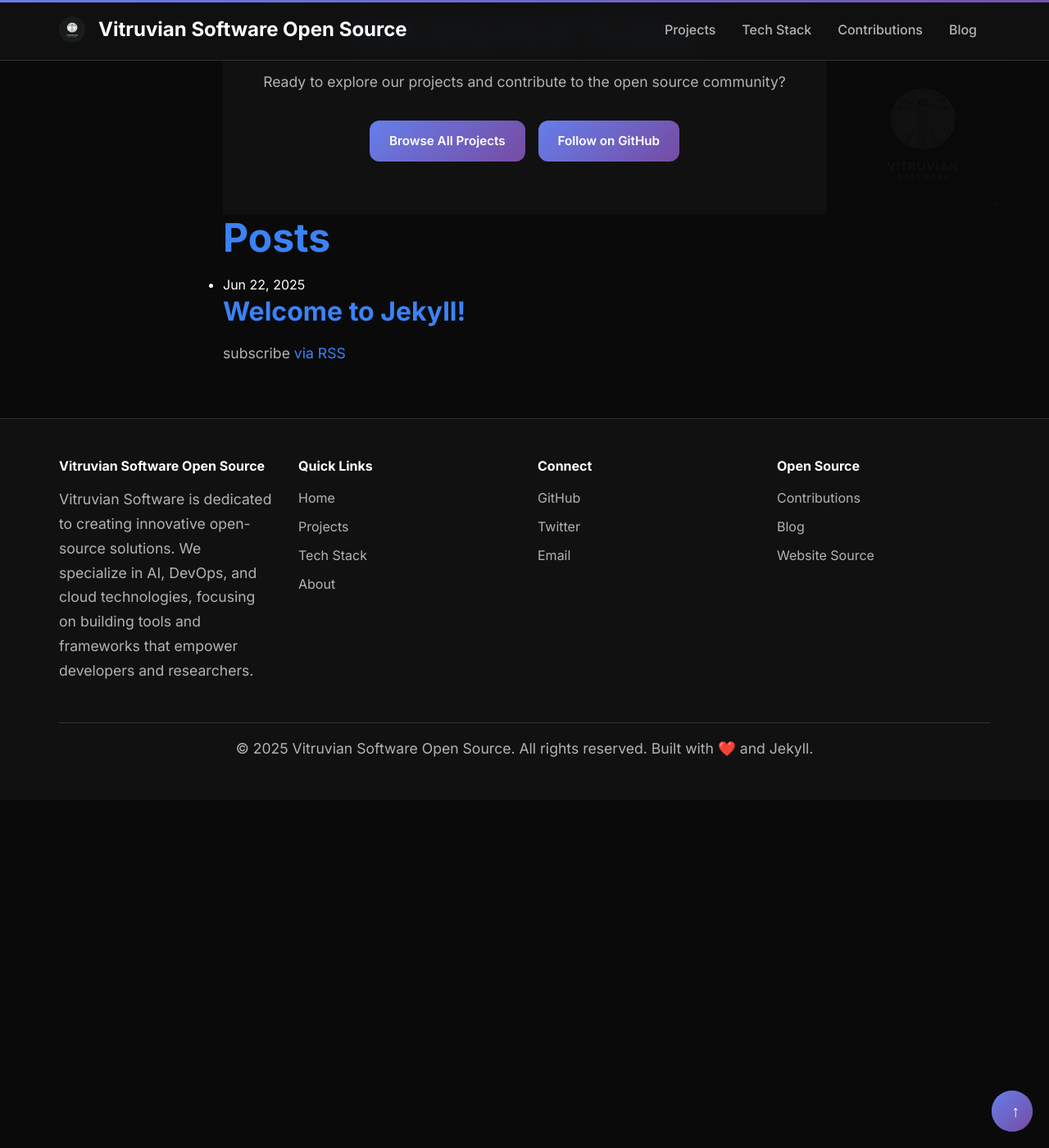
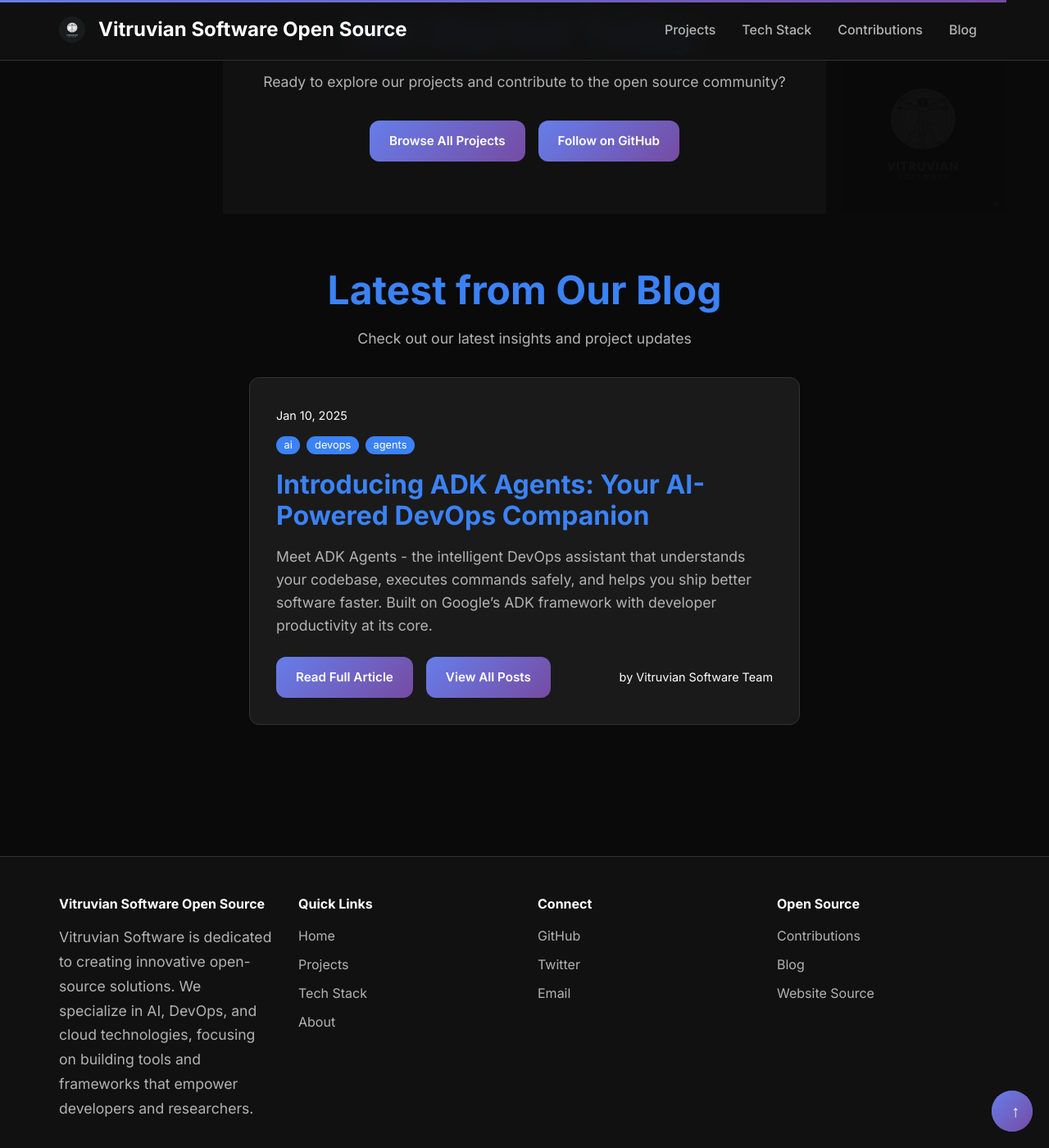
Before and after one commit to BlueCentre/site, a Jekyll site: the page built from index.markdown, in a window 1280 px wide and 1400 px high, scrolled down 2591 px. Shown: the whole window at 82% size. Built offline with Jekyll 4.4.1, drawn with Linux system fonts in a browser that asks for light colours.

Commit message:
Blog update

````diff
--- a/_layouts/home.html
+++ b/_layouts/home.html
@@ -6,25 +6,51 @@ layout: default
   {{ content }}
 
   {%- if site.posts.size > 0 -%}
-    <h2 class="post-list-heading">{{ page.list_title | default: "Posts" }}</h2>
-    <ul class="post-list">
-      {%- for post in site.posts -%}
-      <li>
-        {%- assign date_format = site.minima.date_format | default: "%b %-d, %Y" -%}
-        <span class="post-meta">{{ post.date | date: date_format }}</span>
-        <h3>
-          <a class="post-link" href="{{ post.url | relative_url }}">
-            {{ post.title | escape }}
-          </a>
-        </h3>
-        {%- if site.show_excerpts -%}
-          {{ post.excerpt }}
-        {%- endif -%}
-      </li>
-      {%- endfor -%}
-    </ul>
+    <div class="content-section">
+      <div class="wrapper">
+        <h2 class="text-center">Latest from Our Blog</h2>
+        <p class="text-center mb-2">Check out our latest insights and project updates</p>
 
-    <p class="rss-subscribe">subscribe <a href="{{ '/feed.xml' | relative_url }}">via RSS</a></p>
+        {%- assign latest_post = site.posts.first -%}
+        <div style="max-width: 800px; margin: 2rem auto;">
+          <article class="card fade-in-up">
+            <div style="display: flex; justify-content: space-between; align-items: flex-start; margin-bottom: 1rem;">
+              <div>
+                {%- assign date_format = site.minima.date_format | default: "%b %-d, %Y" -%}
+                <span class="post-meta" style="color: var(--text-muted); font-size: 0.9rem;">{{ latest_post.date | date: date_format }}</span>
+                <div style="margin-top: 0.5rem;">
+                  {%- if latest_post.categories.size > 0 -%}
+                    {%- for category in latest_post.categories limit: 3 -%}
+                      <span style="background: var(--primary-accent); color: white; padding: 0.2rem 0.6rem; border-radius: 12px; font-size: 0.8rem; margin-right: 0.5rem;">{{ category }}</span>
+                    {%- endfor -%}
+                  {%- endif -%}
+                </div>
+              </div>
+            </div>
+
+            <h3 style="margin-bottom: 1rem;">
+              <a href="{{ latest_post.url | relative_url }}" style="text-decoration: none; color: var(--text-color);">
+                {{ latest_post.title | escape }}
+              </a>
+            </h3>
+
+            {%- if latest_post.excerpt -%}
+              <p style="color: var(--text-muted); margin-bottom: 1.5rem;">{{ latest_post.excerpt | markdownify | strip_html | truncate: 300 }}</p>
+            {%- endif -%}
+
+            <div style="display: flex; justify-content: space-between; align-items: center; flex-wrap: wrap; gap: 1rem;">
+              <div style="display: flex; gap: 1rem; flex-wrap: wrap;">
+                <a href="{{ latest_post.url | relative_url }}" class="button">Read Full Article</a>
+                <a href="/blog/" class="button" style="background: var(--gradient-secondary);">View All Posts</a>
+              </div>
+              {%- if latest_post.author -%}
+                <span style="color: var(--text-muted); font-size: 0.9rem;">by {{ latest_post.author }}</span>
+              {%- endif -%}
+            </div>
+          </article>
+        </div>
+      </div>
+    </div>
   {%- endif -%}
 
 </div>
--- /dev/null
+++ b/_posts/2025-01-10-introducing-adk-agents-your-ai-powered-devops-companion.markdown
@@ -0,0 +1,196 @@
+---
+layout: post
+title: "Introducing ADK Agents: Your AI-Powered DevOps Companion"
+date: 2025-01-10 09:00:00 +0000
+categories: ai devops agents productivity
+author: "Vitruvian Software Team"
+excerpt: "Meet ADK Agents - the intelligent DevOps assistant that understands your codebase, executes commands safely, and helps you ship better software faster. Built on Google's ADK framework with developer productivity at its core."
+---
+
+# Transform Your Daily Development Workflow with ADK Agents
+
+Ever wished you had a smart colleague who could instantly understand your codebase, help debug issues, automate tedious tasks, and guide you through complex DevOps workflows? **ADK Agents** is that colleague - an AI-powered DevOps assistant built specifically for developers who want to focus on building great software instead of wrestling with tooling.
+
+## 🚀 What Makes ADK Agents Special?
+
+### **Intelligent Codebase Understanding**
+ADK Agents doesn't just read your code - it *understands* it. Using advanced RAG (Retrieval Augmented Generation) technology, it indexes your entire codebase and can:
+
+- **Instantly explain complex code sections** and their relationships
+- **Identify potential issues** before they become problems
+- **Suggest improvements** based on best practices and your project context
+- **Navigate large codebases** effortlessly, finding relevant files and functions
+
+```bash
+# Just ask - it knows your code better than documentation
+$ adk run agents.devops "How does the authentication system work in this project?"
+
+🤖 Analyzing your codebase...
+Found authentication implementations in:
+- src/auth/jwt_handler.py (JWT token management)
+- middleware/auth_middleware.py (Request validation)
+- config/security.py (Security configuration)
+
+The system uses JWT tokens with refresh rotation...
+```
+
+### **Safe Command Execution with Smart Validation**
+Forget about accidentally running destructive commands. ADK Agents features:
+
+- **Intelligent command vetting** - analyzes commands before execution
+- **Context-aware suggestions** - proposes the right command for your situation
+- **Rollback capabilities** - helps you undo changes when things go wrong
+- **Environment awareness** - different behavior for dev/staging/prod
+
+```bash
+# It understands intent and suggests safe alternatives
+$ adk run agents.devops "I need to reset the database but keep user data"
+
+🤖 I can help you reset the database safely. Instead of a full reset,
+I'll suggest a selective approach:
+
+1. Backup user data: pg_dump --table=users --table=profiles...
+2. Drop and recreate non-critical tables
+3. Restore user data
+4. Update schema versions
+
+Would you like me to proceed with this approach?
+```
+
+### **Interactive Planning for Complex Tasks**
+No more jumping blindly into complex deployments or refactoring. ADK Agents provides:
+
+- **Step-by-step planning** for multi-part tasks
+- **Risk assessment** and mitigation strategies
+- **Progress tracking** as you work through complex workflows
+- **Collaborative refinement** - adjust plans based on your feedback
+
+## 💡 Real Developer Scenarios Where ADK Agents Shines
+
+### **Scenario 1: Debugging Production Issues**
+```bash
+$ adk run agents.devops "API response times are slow, help me investigate"
+
+🤖 Let me analyze your system. I'll check:
+✓ Recent code changes affecting performance
+✓ Database query patterns and indexes
+✓ Server metrics and resource usage
+✓ External service dependencies
+
+Found: Recent change in user_controller.py added N+1 query...
+Suggested fix: Add eager loading for user profiles...
+```
+
+### **Scenario 2: Setting Up CI/CD Pipeline**
+```bash
+$ adk run agents.devops "Set up GitHub Actions for this Python project with testing and deployment"
+
+🤖 I'll create a comprehensive CI/CD pipeline:
+
+Plan:
+1. Analyze your project structure and dependencies
+2. Create workflow for testing (pytest, linting, security scans)
+3. Set up staging deployment with approval gates
+4. Configure production deployment with rollback
+5. Add status badges and notifications
+
+Shall I proceed with this plan?
+```
+
+### **Scenario 3: Code Review and Optimization**
+```bash
+$ adk run agents.devops "Review the recent changes in the payment module"
+
+🤖 Analyzing payment module changes...
+
+✅ Good practices found:
+- Proper error handling for payment failures
+- Input validation and sanitization
+
+⚠️  Potential improvements:
+- Consider adding idempotency keys for payment retries
+- Log payment attempts for audit trail
+- Add rate limiting for payment endpoints
+
+Would you like me to implement these improvements?
+```
+
+## 🛠️ Built for Developer Productivity
+
+### **Rich, Beautiful Output**
+- **Syntax-highlighted code** suggestions and diffs
+- **Progress indicators** for long-running operations
+- **Interactive prompts** that respect your workflow
+- **Clean, organized** output that doesn't overwhelm
+
+### **Context-Aware Token Management**
+- **Smart context optimization** - includes only relevant information
+- **Token usage transparency** - see exactly what you're using
+- **Cost-effective interactions** - no wasted tokens on irrelevant data
+
+### **Seamless Integration**
+- Works with your **existing tools and workflows**
+- **No configuration required** for basic usage
+- **Extensible** with custom tools and integrations
+- **Cross-platform** support (Linux, macOS, Windows)
+
+## 🎯 Get Started in Minutes
+
+```bash
+# Install with uv (recommended)
+uv pip install adk-agents
+
+# Or use pip
+pip install adk-agents
+
+# Run your first agent
+echo "Help me understand this codebase" | uv run agent run agents.devops
+
+# For interactive mode
+adk run agents.devops
+```
+
+### **Minimal Configuration**
+Create a simple `.env` file:
+```bash
+# Basic setup - just add your API key
+GEMINI_API_KEY=your_key_here
+
+# Advanced users can customize further
+DEVOPS_AGENT_MAX_TOKENS=32000
+DEVOPS_AGENT_OBSERVABILITY_ENABLE=false  # Clean output by default
+```
+
+## 🌟 Why Developers Love ADK Agents
+
+> *"Finally, an AI tool that actually understands my code context. It's like having a senior developer available 24/7."* - **Sarah, Backend Engineer**
+
+> *"The interactive planning feature saved me from a disastrous database migration. It caught issues I completely missed."* - **Mike, DevOps Engineer**
+
+> *"I use it daily for code reviews, deployment planning, and debugging. It's become indispensable."* - **Alex, Full-Stack Developer**
+
+## 🔮 What's Next?
+
+We're constantly improving ADK Agents based on developer feedback:
+
+- **Enhanced IDE integration** (VS Code, JetBrains)
+- **Team collaboration features** for shared workflows
+- **Custom agent templates** for different tech stacks
+- **Advanced monitoring and analytics** dashboards
+
+## Ready to Transform Your Development Workflow?
+
+ADK Agents is **open source and free** to use. Try it today and experience what it's like to have an AI-powered DevOps companion that truly understands your code and workflow.
+
+**🔗 Get Started:**
+- [GitHub Repository](https://github.com/BlueCentre/adk-agents) - Star us if you find it useful!
+- [Documentation](https://adk-agents.vitruviansoftware.dev/) - Complete setup guides and examples
+- [Community Discord](#) - Join other developers using ADK Agents
+
+**Found this helpful? Share it with your team and follow us for more updates:**
+- [GitHub](https://github.com/BlueCentre)
+- [Twitter](https://twitter.com/ipv1337)
+
+---
+
+*ADK Agents is built on Google's ADK framework and is part of the Vitruvian Software Open Source initiative. We're committed to building tools that make developers more productive and software development more enjoyable.*
--- a/_posts/2025-06-22-welcome-to-jekyll.markdown
+++ /dev/null
@@ -1,29 +0,0 @@
----
-layout: post
-title:  "Welcome to Jekyll!"
-date:   2025-06-22 06:37:05 +0000
-categories: jekyll update
----
-You’ll find this post in your `_posts` directory. Go ahead and edit it and re-build the site to see your changes. You can rebuild the site in many different ways, but the most common way is to run `jekyll serve`, which launches a web server and auto-regenerates your site when a file is updated.
-
-Jekyll requires blog post files to be named according to the following format:
-
-`YEAR-MONTH-DAY-title.MARKUP`
-
-Where `YEAR` is a four-digit number, `MONTH` and `DAY` are both two-digit numbers, and `MARKUP` is the file extension representing the format used in the file. After that, include the necessary front matter. Take a look at the source for this post to get an idea about how it works.
-
-Jekyll also offers powerful support for code snippets:
-
-{% highlight ruby %}
-def print_hi(name)
-  puts "Hi, #{name}"
-end
-print_hi('Tom')
-#=> prints 'Hi, Tom' to STDOUT.
-{% endhighlight %}
-
-Check out the [Jekyll docs][jekyll-docs] for more info on how to get the most out of Jekyll. File all bugs/feature requests at [Jekyll’s GitHub repo][jekyll-gh]. If you have questions, you can ask them on [Jekyll Talk][jekyll-talk].
-
-[jekyll-docs]: https://jekyllrb.com/docs/home
-[jekyll-gh]:   https://github.com/jekyll/jekyll
-[jekyll-talk]: https://talk.jekyllrb.com/
--- a/blog.md
+++ b/blog.md
@@ -13,64 +13,80 @@ permalink: /blog/
 
 <div class="content-section">
   <div class="wrapper">
-    <div class="text-center" style="padding: 4rem 0;">
-      <div style="max-width: 600px; margin: 0 auto;">
-        <div style="background: var(--card-bg); padding: 3rem 2rem; border-radius: var(--border-radius); border: 1px solid var(--border-color);">
-          <h2 style="color: var(--primary-accent); margin-bottom: 1.5rem;">📝 Coming Soon</h2>
-          <p style="font-size: 1.1rem; margin-bottom: 2rem;">We're preparing exciting content about our latest projects, development insights, and technical tutorials.</p>
+    {%- if site.posts.size > 0 -%}
+      <div class="post-list">
+        {%- for post in site.posts -%}
+        <article class="card fade-in-up" style="margin-bottom: 2rem;">
+          <div style="display: flex; justify-content: space-between; align-items: flex-start; margin-bottom: 1rem;">
+            <div>
+              {%- assign date_format = site.minima.date_format | default: "%b %-d, %Y" -%}
+              <span class="post-meta" style="color: var(--text-muted); font-size: 0.9rem;">{{ post.date | date: date_format }}</span>
+              <div style="margin-top: 0.5rem;">
+                {%- if post.categories.size > 0 -%}
+                  {%- for category in post.categories -%}
+                    <span style="background: var(--primary-accent); color: white; padding: 0.2rem 0.6rem; border-radius: 12px; font-size: 0.8rem; margin-right: 0.5rem;">{{ category }}</span>
+                  {%- endfor -%}
+                {%- endif -%}
+              </div>
+            </div>
+          </div>
 
-          <h3 style="margin-bottom: 1rem;">What to expect:</h3>
-          <ul style="list-style: none; padding: 0; text-align: left; max-width: 400px; margin: 0 auto 2rem;">
-            <li style="margin-bottom: 0.5rem; padding-left: 1.5rem; position: relative;">
-              <span style="position: absolute; left: 0; color: var(--primary-accent);">🤖</span>
-              AI development tutorials and insights
-            </li>
-            <li style="margin-bottom: 0.5rem; padding-left: 1.5rem; position: relative;">
-              <span style="position: absolute; left: 0; color: var(--secondary-accent);">⚙️</span>
-              DevOps best practices and workflows
-            </li>
-            <li style="margin-bottom: 0.5rem; padding-left: 1.5rem; position: relative;">
-              <span style="position: absolute; left: 0; color: var(--success);">📊</span>
-              Project updates and release notes
-            </li>
-            <li style="margin-bottom: 0.5rem; padding-left: 1.5rem; position: relative;">
-              <span style="position: absolute; left: 0; color: var(--warning);">💡</span>
-              Technical deep dives and case studies
-            </li>
-          </ul>
+          <h2 style="margin-bottom: 1rem;">
+            <a href="{{ post.url | relative_url }}" style="text-decoration: none; color: var(--text-color);">
+              {{ post.title | escape }}
+            </a>
+          </h2>
 
-          <div style="display: flex; gap: 1rem; justify-content: center; flex-wrap: wrap;">
-            <a href="https://github.com/BlueCentre" class="button">Follow on GitHub</a>
-            <a href="https://twitter.com/ipv1337" class="button" style="background: var(--gradient-secondary);">Follow on Twitter</a>
+          {%- if post.excerpt -%}
+            <p style="color: var(--text-muted); margin-bottom: 1.5rem;">{{ post.excerpt | markdownify | strip_html | truncate: 200 }}</p>
+          {%- endif -%}
+
+          <div style="display: flex; justify-content: space-between; align-items: center;">
+            <a href="{{ post.url | relative_url }}" class="button">Read More</a>
+            {%- if post.author -%}
+              <span style="color: var(--text-muted); font-size: 0.9rem;">by {{ post.author }}</span>
+            {%- endif -%}
+          </div>
+        </article>
+        {%- endfor -%}
+      </div>
+    {%- else -%}
+      <div class="text-center" style="padding: 4rem 0;">
+        <div style="max-width: 600px; margin: 0 auto;">
+          <div style="background: var(--card-bg); padding: 3rem 2rem; border-radius: var(--border-radius); border: 1px solid var(--border-color);">
+            <h2 style="color: var(--primary-accent); margin-bottom: 1.5rem;">📝 No Posts Yet</h2>
+            <p style="font-size: 1.1rem; margin-bottom: 2rem;">We're preparing exciting content about our latest projects and development insights.</p>
           </div>
         </div>
       </div>
-    </div>
+    {%- endif -%}
   </div>
 </div>
 
 <div class="content-section">
   <div class="wrapper">
-    <h2 class="text-center">Meanwhile, Check Out Our Projects</h2>
-    <p class="text-center mb-2">While we prepare our blog content, explore our active projects:</p>
+    <h2 class="text-center">What to Expect from Our Blog</h2>
+    <p class="text-center mb-2">We share insights and tutorials on the technologies we're passionate about:</p>
 
     <div style="display: grid; grid-template-columns: repeat(auto-fit, minmax(300px, 1fr)); gap: 2rem; margin: 2rem 0;">
       <div class="card fade-in-up">
-        <h3>🤖 ADK Projects</h3>
-        <p>Explore our AI agent development tools and frameworks built on Google's ADK platform.</p>
-        <a href="https://github.com/BlueCentre/adk-python" class="button">View ADK Python</a>
+        <h3>🤖 AI Development</h3>
+        <p>Deep dives into AI agent development, best practices, and real-world applications using our ADK framework.</p>
       </div>
 
       <div class="card fade-in-up">
-        <h3>🛠️ DevOps Tools</h3>
-        <p>Discover our containerization and infrastructure automation solutions.</p>
-        <a href="https://github.com/BlueCentre/container-workspace" class="button">View Workspace</a>
+        <h3>⚙️ DevOps Insights</h3>
+        <p>Practical DevOps tutorials, automation strategies, and workflow optimizations from our team's experience.</p>
       </div>
 
       <div class="card fade-in-up">
-        <h3>📝 Documentation</h3>
-        <p>Read our comprehensive project documentation and getting started guides.</p>
-        <a href="/projects/" class="button">Browse Projects</a>
+        <h3>📊 Project Updates</h3>
+        <p>Behind-the-scenes looks at our open-source projects, release notes, and feature announcements.</p>
+      </div>
+
+      <div class="card fade-in-up">
+        <h3>💡 Technical Deep Dives</h3>
+        <p>Detailed technical explanations, architecture decisions, and case studies from our development work.</p>
       </div>
     </div>
   </div>
@@ -83,8 +99,11 @@ permalink: /blog/
 
     <div style="background: var(--card-bg); padding: 2rem; border-radius: var(--border-radius); border: 1px solid var(--border-color); max-width: 500px; margin: 2rem auto;">
       <h4 style="margin-bottom: 1rem; color: var(--primary-accent);">📢 Subscribe for Updates</h4>
-      <p style="margin-bottom: 1.5rem; font-size: 0.95rem;">Follow us on GitHub to get notifications about new releases and blog posts.</p>
-      <a href="https://github.com/BlueCentre" class="button">🔔 Watch on GitHub</a>
+      <p style="margin-bottom: 1.5rem; font-size: 0.95rem;">Follow us on GitHub and Twitter to get notifications about new posts and project releases.</p>
+      <div style="display: flex; gap: 1rem; justify-content: center; flex-wrap: wrap;">
+        <a href="https://github.com/BlueCentre" class="button">🔔 Watch on GitHub</a>
+        <a href="https://twitter.com/ipv1337" class="button" style="background: var(--gradient-secondary);">Follow on Twitter</a>
+      </div>
     </div>
   </div>
 </div>
````
